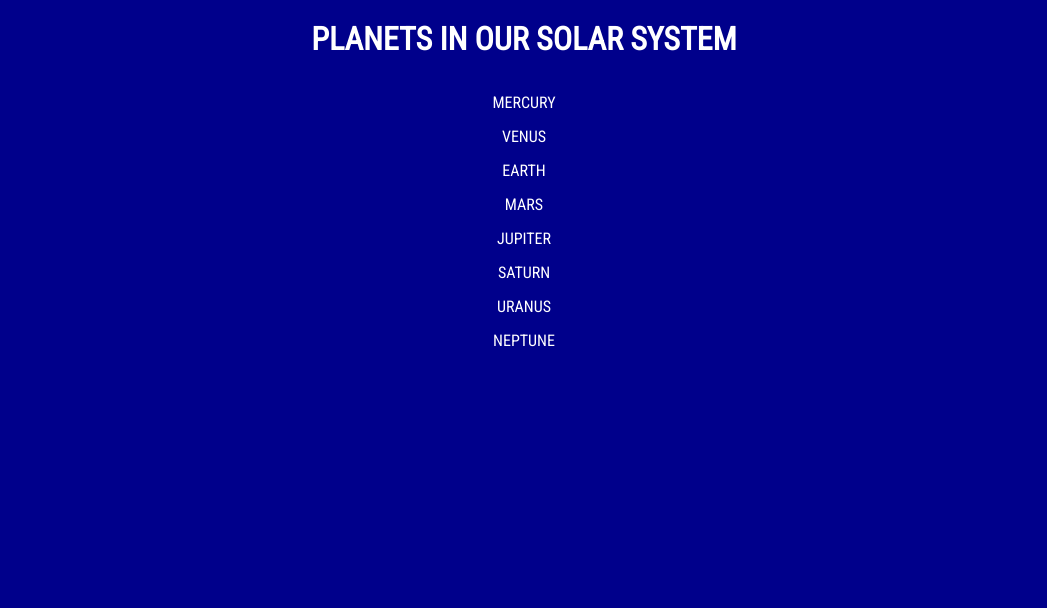
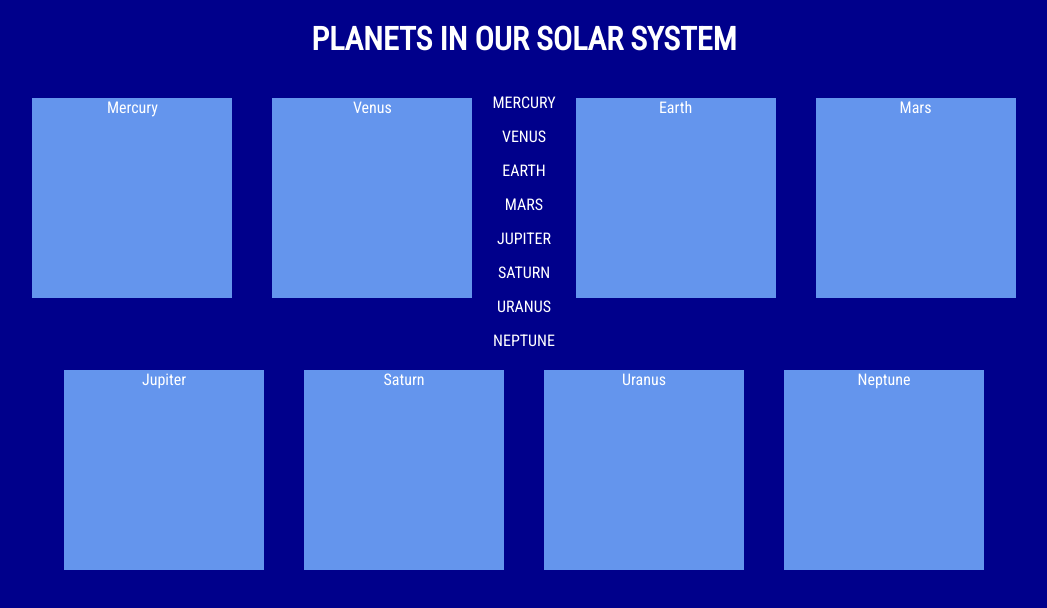
Before and after one commit to Student235555/solar-system-facts, a React (Create React App) app: page / in a window 1280 px wide. Shown: the top 608 px of the page, without its empty margins (116-1163 px from the left). Built offline with nearby package versions, Linux system fonts and the light colour scheme.

Commit message:
Add divs with planet info

```diff
--- a/src/components/PlanetsList.js
+++ b/src/components/PlanetsList.js
@@ -10,9 +10,23 @@ const PlanetsList = ({solarSystem}) => {
 
     return (
         <>
-            <ul className='UlPlanetsList'>
-                {astronomicalObjects}
-            </ul>
+        <div className="rows">
+            <div className="row1">
+                <div className="planetInfo"><p>Mercury</p></div>
+                <div className="planetInfo"><p>Venus</p></div>
+                <ul className='UlPlanetsList'>
+                    {astronomicalObjects}
+                </ul>
+                <div className="planetInfo"><p>Earth</p></div>
+                <div className="planetInfo"><p>Mars</p></div>
+            </div>
+            <div className="row2">
+                <div className="planetInfo"><p>Jupiter</p></div>
+                <div className="planetInfo"><p>Saturn</p></div>
+                <div className="planetInfo"><p>Uranus</p></div>
+                <div className="planetInfo"><p>Neptune</p></div>
+            </div>
+        </div>
         </>
      );
 }
--- a/src/styles/PlanetsList.css
+++ b/src/styles/PlanetsList.css
@@ -2,3 +2,21 @@
     display: inline-block;
     list-style: none;
 }
+
+.rows{
+    display: flex;
+    flex-direction: column;
+}
+
+.row1, .row2{
+    display: flex;
+    flex-direction: row;
+    justify-content: center;
+}
+
+.planetInfo{
+    height: 200px;
+    width: 200px;
+    margin: 20px 20px;
+    background-color: cornflowerblue;
+}
```
